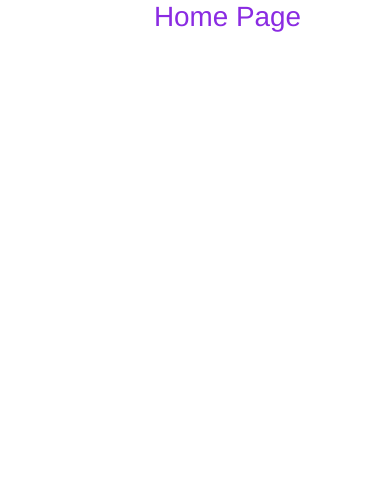
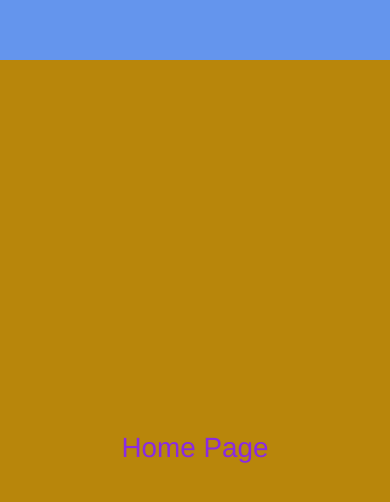
Before and after one commit to Adamskoullos/Portfolio, a Vue app: page / in a window 390 px wide. Shown: the top 502 px of the page. Built offline with nearby package versions, Linux system fonts and the light colour scheme.

Commit message:
Basic nav stucture and responsive behaviour

```diff
--- a/src/App.vue
+++ b/src/App.vue
@@ -1,20 +1,67 @@
 <template>
   <div class="container-fluid">
-    <div class="row top-nav">
-      <div class="col top-nav-col">
+    <div class="row">
+      <div v-if="showSideNav" class="col-2 side-nav-col">
 
       </div>
-    </div>
-    <div class="row main-row">
-      <div class="col-2 side-nav-container">
+      <div class="col main-col">
+        <div class="row">
+          <div v-if="!showSideNav" class="col top-nav">
 
-      </div>
-      <div class="col content-col">
-        <router-view/>
+          </div>
+        </div>
+        <div class="row">
+          <div class="col main-content">
+            <router-view/>
+          </div>
+        </div>
       </div>
     </div>
   </div>
 </template>
+
+<script>
+import { ref } from '@vue/reactivity'
+import { onBeforeMount, onBeforeUpdate, onUnmounted } from '@vue/runtime-core'
+export default {
+  setup() {
+    const showSideNav = ref(false)
+
+      onBeforeMount(()=> {
+        if(window.innerWidth < 800){
+          showSideNav.value = false
+        }
+        if(window.innerWidth > 800){
+            showSideNav.value = true
+        }
+      })
+
+      window.addEventListener('resize', () =>{
+        if(window.innerWidth < 800){
+          showSideNav.value = false
+        }
+        if(window.innerWidth > 800){
+          showSideNav.value = true
+        }
+    })
+
+    onBeforeUpdate(() => {
+      if(window.innerWidth < 800){
+          showSideNav.value = false
+        }
+        if(window.innerWidth > 800){
+          showSideNav.value = true
+        }
+    })
+
+    onUnmounted(() => {
+      window.removeEventListener()
+    })
+
+   return {showSideNav}
+  }
+}
+</script>
 
 <style lang="scss">
 
@@ -25,6 +72,34 @@
     text-align: center;
     color: #2c3e50;
   }
+.container-fluid{
+  .side-nav-col{
+    background: chocolate;
+    min-height: 100vh;
+    min-width: 200px;
+  }
+  .main-col{
+    position: relative;
+    display: flex;
+    flex-direction: column;
+    justify-content: stretch;
+    background: darkgray;
+
+    .top-nav{
+      position: fixed;
+      background: cornflowerblue;
+      height: 60px;
+    }
+    .main-content{
+      background: darkgoldenrod;
+      height: 100vh;
+      padding-top: 60px;
+      display: flex;
+      justify-content: center;
+      align-items: center;
+    }
+  }
+}
 #nav {
     padding: 30px;
 
```
